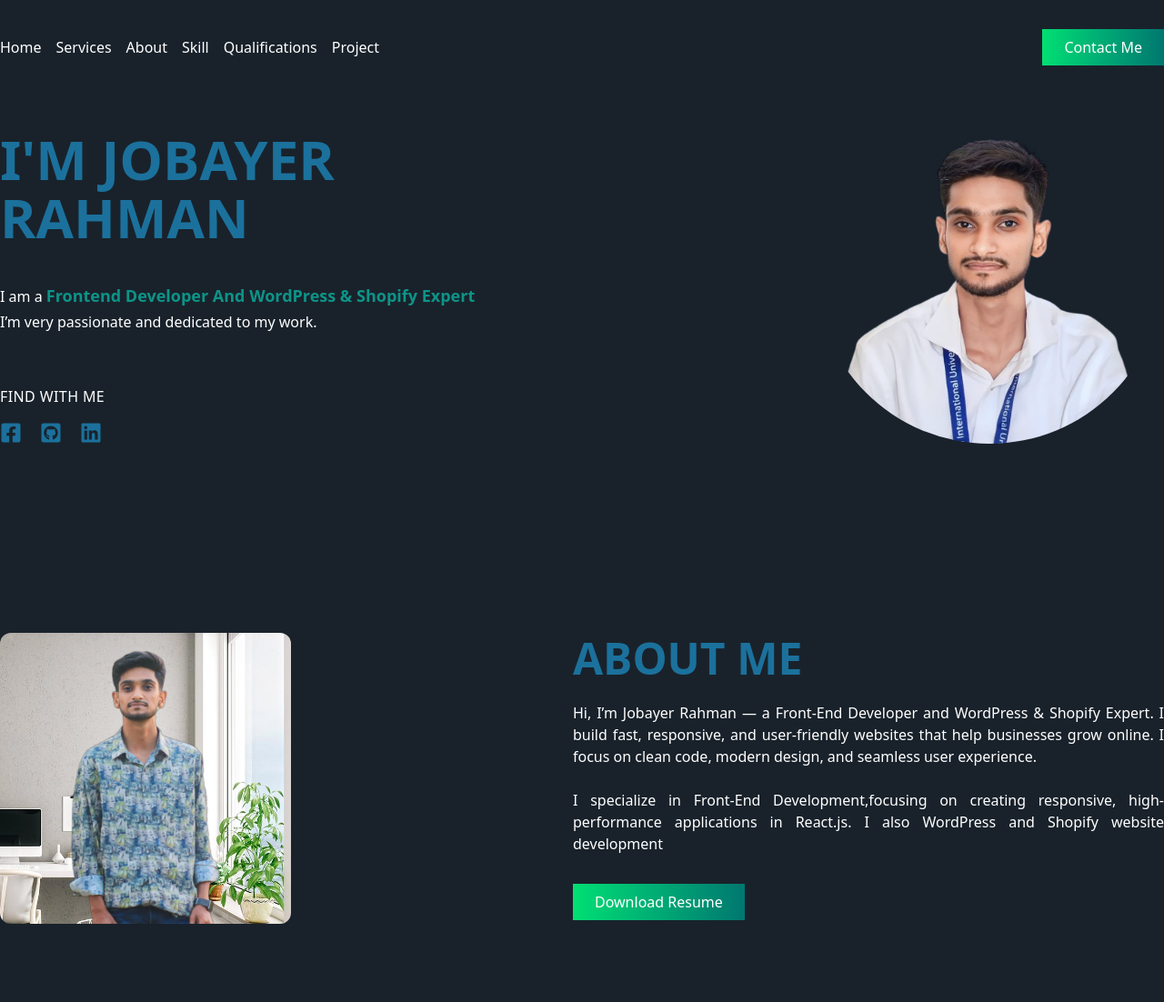
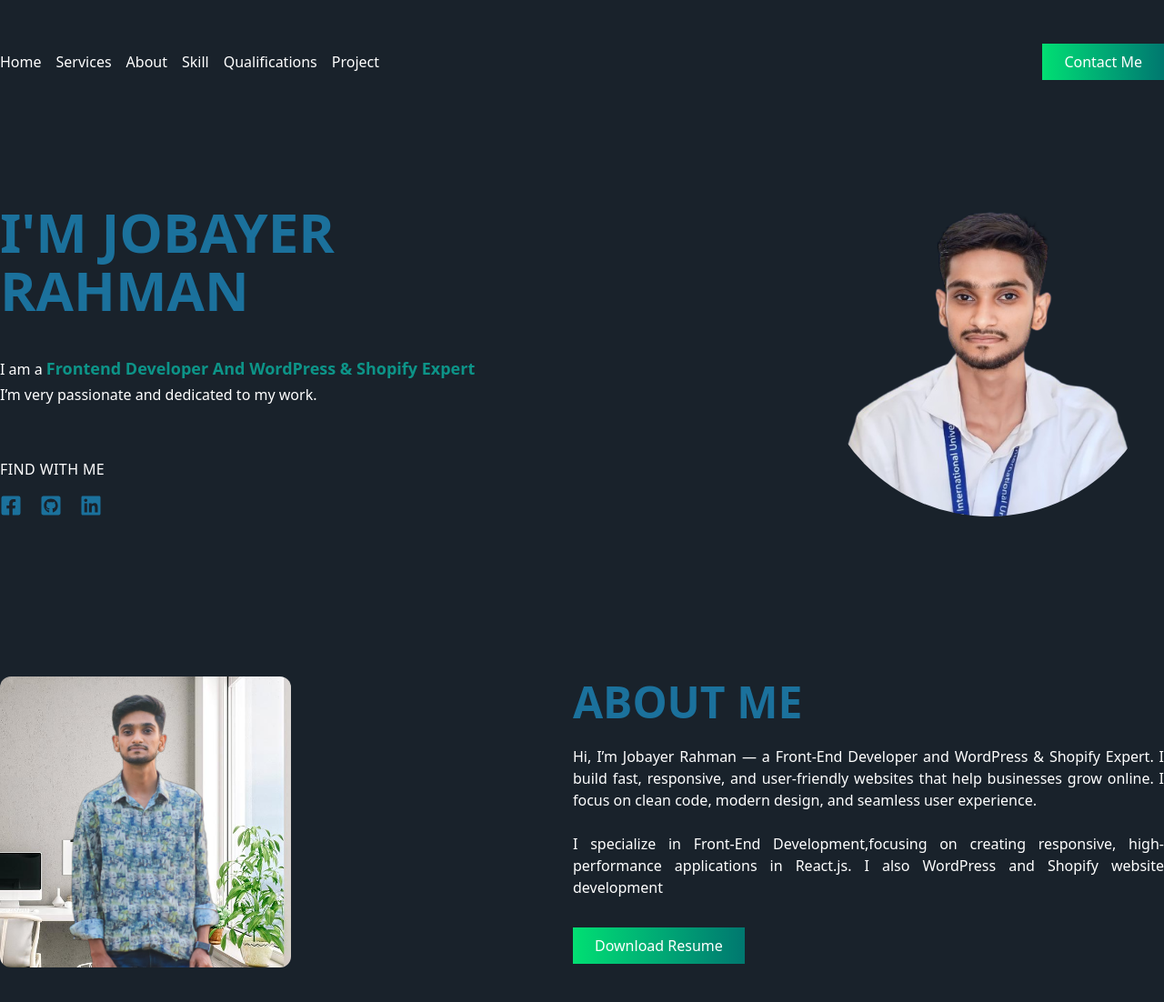
Before and after one commit to JobayerRahman106/portfolio, a React (Vite) app: page / in a window 1280 px wide. Shown: the top 1102 px of the page at 91% size. Built offline with nearby package versions, Linux system fonts and the light colour scheme.

Commit message:
banner and about section solved

```diff
--- a/src/section/About.jsx
+++ b/src/section/About.jsx
@@ -3,7 +3,7 @@ import AboutImg from '../assets/image/about.png'
 
 const About = () => {
   return (
-    <div className='flex justify-between items-center mt-32 py-20'>
+    <div className='flex justify-between items-center mt-24 py-20'>
         <div >
             <img className='w-xs mx-auto rounded-xl ' src={AboutImg} alt="aboutimg" />
         </div>
--- a/src/section/Banner.jsx
+++ b/src/section/Banner.jsx
@@ -9,7 +9,7 @@ import BannerImg from "../assets/image/banner.png"
 
 const Banner = () => {
   return (
-    <div className='flex justify-between items-end '>
+    <div className='flex justify-between items-end mt-12'>
         <div>
             <h1 className='font-extrabold text-6xl text-transform: uppercase leading-16 text-[#1b719c]'>
                 I'm Jobayer <br /> Rahman
@@ -21,9 +21,6 @@ const Banner = () => {
                 <Link to="https://github.com/JobayerRahman106"> <FaGithubSquare /> </Link>
                 <Link to="https://www.linkedin.com/in/jobayerrahmanofficial/"> <FaLinkedin /> </Link>
             </div>
-            {/* <div className='mt-8'>
-                <button className='border-none py-2 px-6 text-white bg-gradient-to-r from-green-400 to-teal-700 cursor-pointer'>Download Resume</button>
-            </div> */}
         </div>
         <div>
             <img className='w-sm mx-auto rounded-full' src={BannerImg} alt="bannerimg" />
--- a/src/section/NavBar.jsx
+++ b/src/section/NavBar.jsx
@@ -3,7 +3,7 @@ import { Link } from 'react-router-dom'
 
 const NavBar = () => {
   return (
-       <div className='flex justify-between items-center py-8'>
+       <div className='flex justify-between items-center py-12'>
       <div >
         <ul className='flex gap-4 items-center text-white font-medium'>
           <Link to="#"> Home </Link>
```
